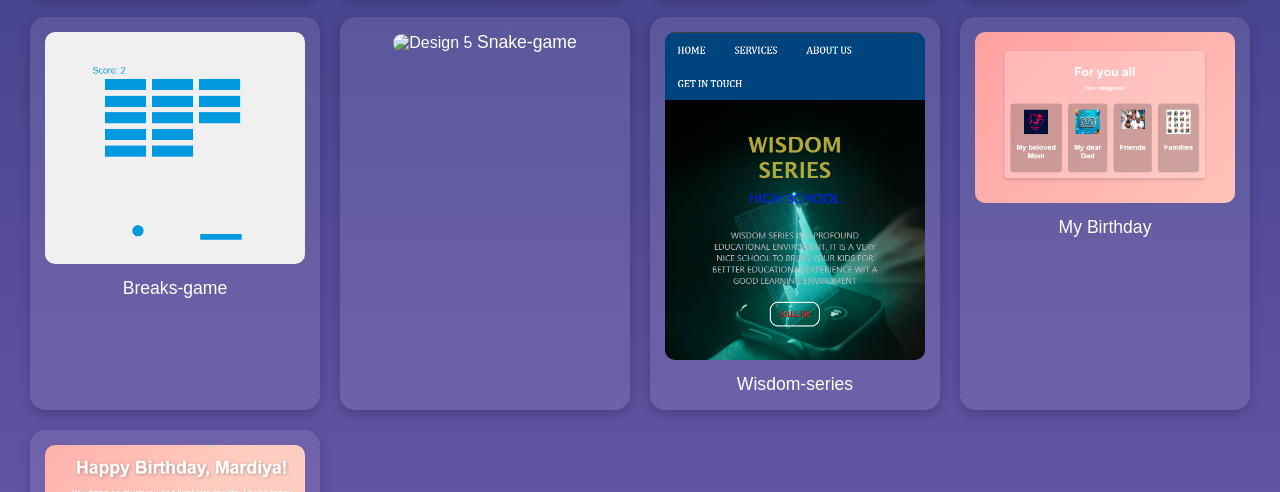
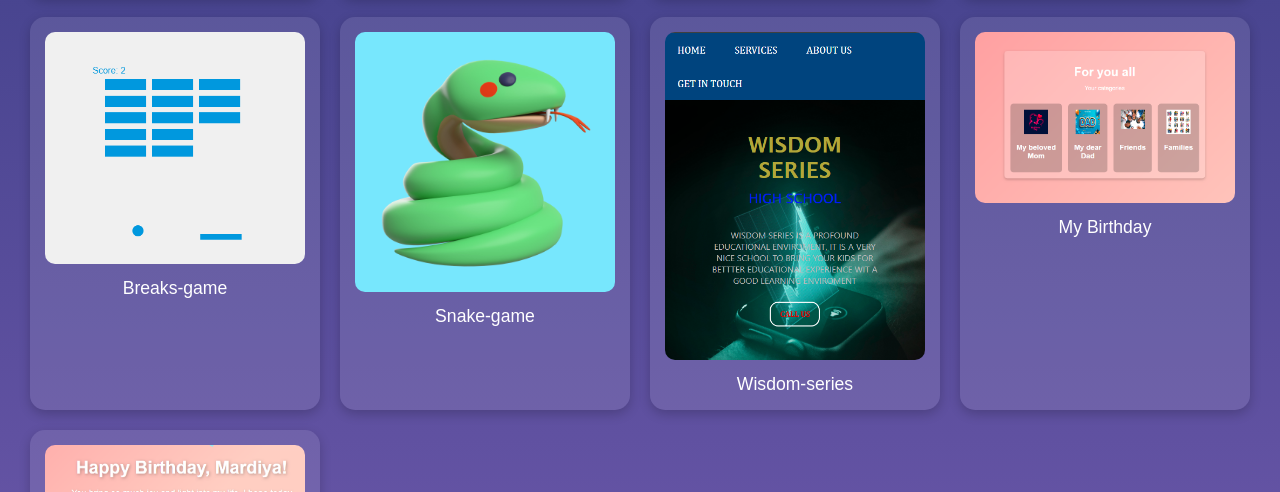
Before and after one commit to Alameene/website, a plain HTML site: page index.html in a window 1280 px wide. Shown: the part 627-1119 px from the top of the page. Drawn offline with Linux system fonts and the light colour scheme.

Commit message:
Update index.html

```diff
--- a/index.html
+++ b/index.html
@@ -43,7 +43,7 @@
                 <a href="https://alameene.github.io/Breaks-game-/">Breaks-game</a>
             </div>
             <div class="card fade flyer">
-                <img src="snake.png" alt="Design 5">
+                <img src="snake.jpg" alt="Design 5">
                 <a href="https://alameene.github.io/Snake-game/">Snake-game</a>
             </div>
             <div class="card fade logo">
```
